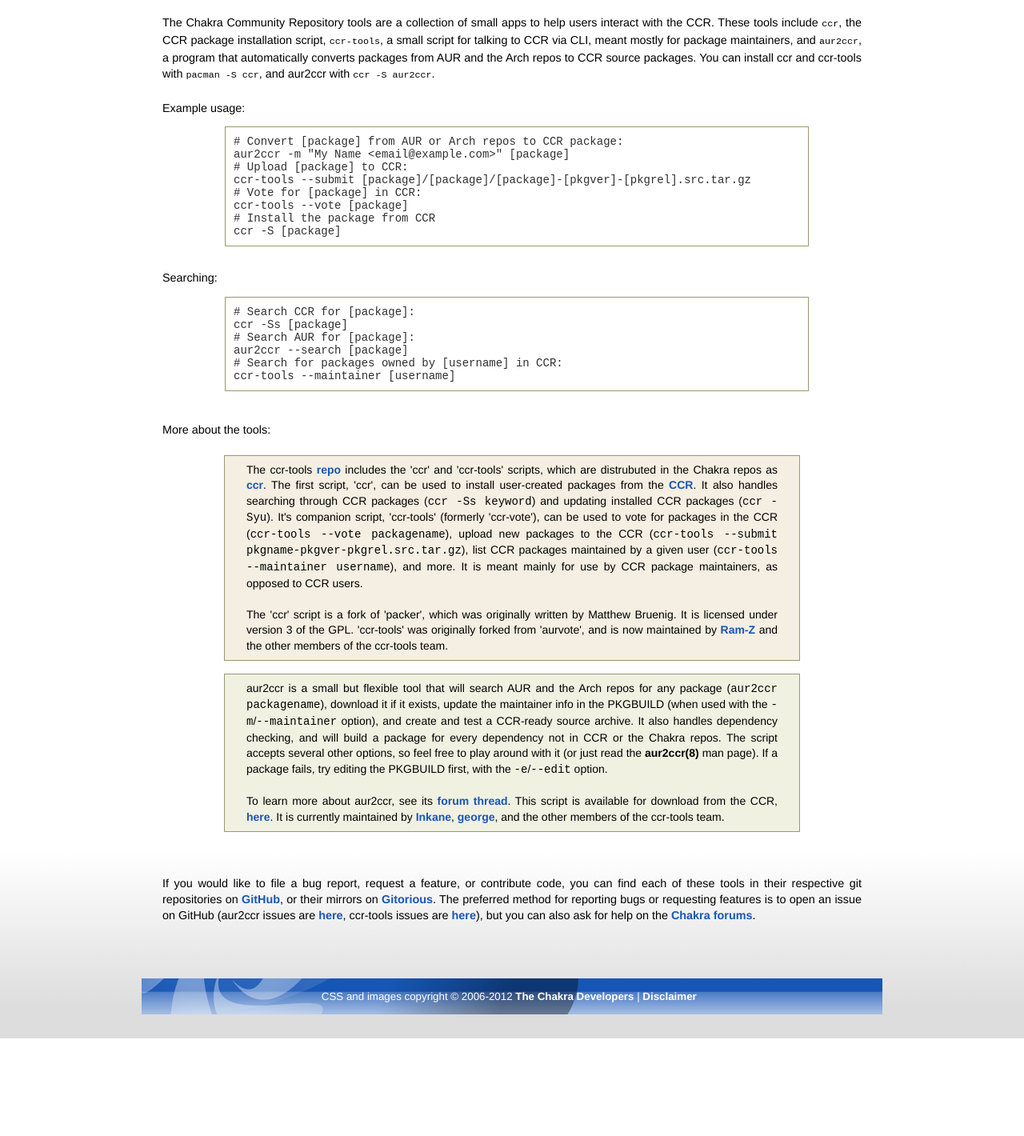
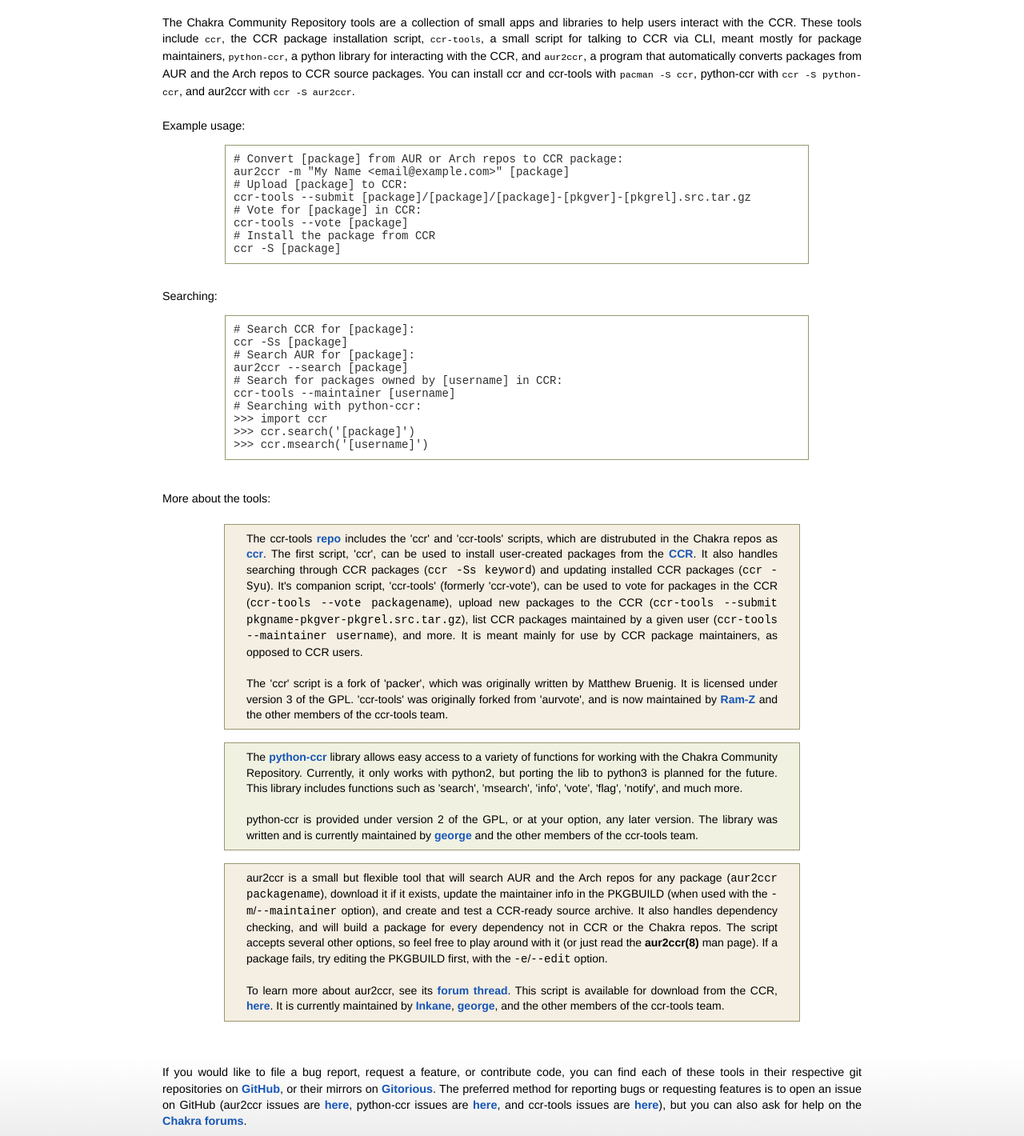
Before and after one commit to ccr-tools/ccr-tools.github.io, a plain HTML site: page index.html in a window 1280 px wide. Shown: the part 338-1758 px from the top of the page at 80% size. Before the commit the page ends 1636 px from the top, so only its background shows below. Drawn offline with Linux system fonts and the light colour scheme.

Commit message:
added python-ccr info

```diff
--- a/index.html
+++ b/index.html
@@ -38,9 +38,9 @@
         </div>
         <div id="content">
           <p class="justifyit">
-          The Chakra Community Repository tools are a collection of small apps to help users interact with the CCR.
-          These tools include <code>ccr</code>, the CCR package installation script, <code>ccr-tools</code>, a small script for talking to CCR via CLI, meant mostly for package maintainers, and <code>aur2ccr</code>, a program that automatically converts packages from AUR and the Arch repos to CCR source packages.
-          You can install ccr and ccr-tools with <code>pacman -S ccr</code>, and aur2ccr with <code>ccr -S aur2ccr</code>.
+          The Chakra Community Repository tools are a collection of small apps and libraries to help users interact with the CCR.
+          These tools include <code>ccr</code>, the CCR package installation script, <code>ccr-tools</code>, a small script for talking to CCR via CLI, meant mostly for package maintainers, <code>python-ccr</code>, a python library for interacting with the CCR, and <code>aur2ccr</code>, a program that automatically converts packages from AUR and the Arch repos to CCR source packages.
+          You can install ccr and ccr-tools with <code>pacman -S ccr</code>, python-ccr with <code>ccr -S python-ccr</code>, and aur2ccr with <code>ccr -S aur2ccr</code>.
           <br><br>
           Example usage:
           </p>
@@ -61,7 +61,11 @@ ccr -Ss [package]
 # Search AUR for [package]:
 aur2ccr --search [package]
 # Search for packages owned by [username] in CCR:
-ccr-tools --maintainer [username]</pre>
+ccr-tools --maintainer [username]
+# Searching with python-ccr:
+>>> import ccr
+>>> ccr.search('[package]')
+>>> ccr.msearch('[username]')</pre>
           <p class="justifyit">
           <br><br>
           More about the tools:
@@ -92,6 +96,26 @@ ccr-tools --maintainer [username]</pre>
           <br>
 
           <table class="index" width="720px" border="0" valign="middle" align="center">
+            <tbody>
+              <tr height="76px">
+                <th width="360px" align="center" valign="top">
+                <!-- icon here <a href="about.html"><img class="floated-img-left2" src="img/icon/chakra_64.png" border="0"></a><br> -->
+                  <p class="index">
+                  The <a href=https://github.com/ccr-tools/python-ccr/>python-ccr</a> library allows easy access to a variety of functions for working with the Chakra Community Repository.
+                  Currently, it only works with python2, but porting the lib to python3 is planned for the future.
+                  This library includes functions such as 'search', 'msearch', 'info', 'vote', 'flag', 'notify', and much more.
+                  <br><br>
+                  python-ccr is provided under version 2 of the GPL, or at your option, any later version.
+                  The library was written and is currently maintained by <a href="https://github.com/george2/">george</a> and the other members of the ccr-tools team.
+                  </p>
+                </th>
+              </tr>
+            </tbody>
+          </table>
+
+          <br>
+
+          <table class="index2" width="720px" border="0" valign="middle" align="center">
             <tbody>
               <tr height="76px">
                 <th width="360px" align="center" valign="top">
@@ -132,7 +156,7 @@ ccr-tools --maintainer [username]</pre>
           <br><br>
           <p class="justifyit">
           If you would like to file a bug report, request a feature, or contribute code, you can find each of these tools in their respective git repositories on <a href="https://github.com/ccr-tools/">GitHub</a>, or their mirrors on <a href="https://gitorious.org/ccr-tools/">Gitorious</a>.
-          The preferred method for reporting bugs or requesting features is to open an issue on GitHub (aur2ccr issues are <a href="https://github.com/ccr-tools/aur2ccr/issues/">here</a>, ccr-tools issues are <a href="https://github.com/ccr-tools/ccr-tools/issues/">here</a>), but you can also ask for help on the <a href="http://chakra-project.org/bbs/">Chakra forums</a>.
+          The preferred method for reporting bugs or requesting features is to open an issue on GitHub (aur2ccr issues are <a href="https://github.com/ccr-tools/aur2ccr/issues/">here</a>, python-ccr issues are <a href="https://github.com/ccr-tools/python-ccr/issues/">here</a>, and ccr-tools issues are <a href="https://github.com/ccr-tools/ccr-tools/issues/">here</a>), but you can also ask for help on the <a href="http://chakra-project.org/bbs/">Chakra forums</a>.
           </p>
           <br><br><br>
         </div>
```
